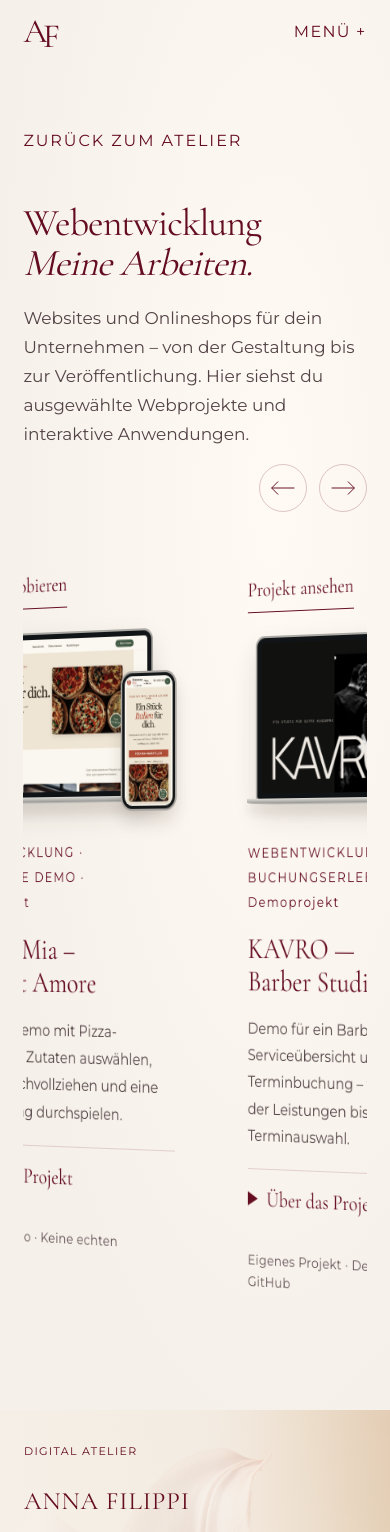
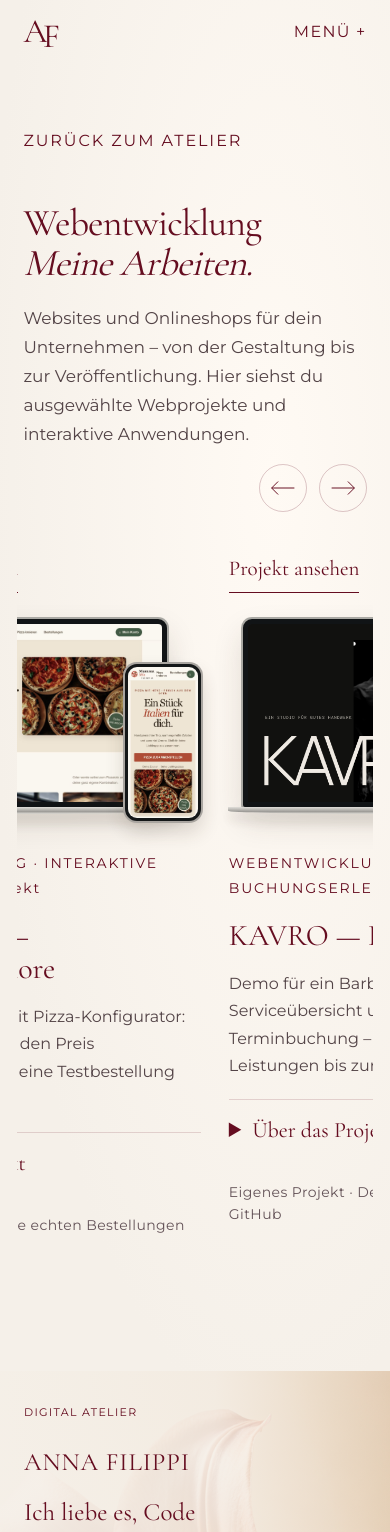
Before and after one commit to AnnaFillanna/anna-filippi.studio, a React (Vite) app: page /projekte in a window 390 px wide. Shown: the top 1532 px of the page. Built offline with nearby package versions, Linux system fonts and the light colour scheme; a web font is replaced by a local one.

Commit message:
Mobile Kartenansicht wiederherstellen und Endlosschleife beibehalten

```diff
--- a/src/components/Projects/Projects.module.scss
+++ b/src/components/Projects/Projects.module.scss
@@ -494,8 +494,13 @@
     outline-offset: 5px;
   }
   @media (max-width: 1000px) {
-    --card-width: 86%;
-    --card-gap: 16px;
+    --card-width: 100%;
+    --card-gap: 28px;
+    padding: 8px 6px 24px;
+    margin-inline: -6px;
+    perspective: none;
+    &::before, &::after { display: none; }
+    > .card { translate: none; rotate: none; }
   }
 }
 .carouselControls {
```
